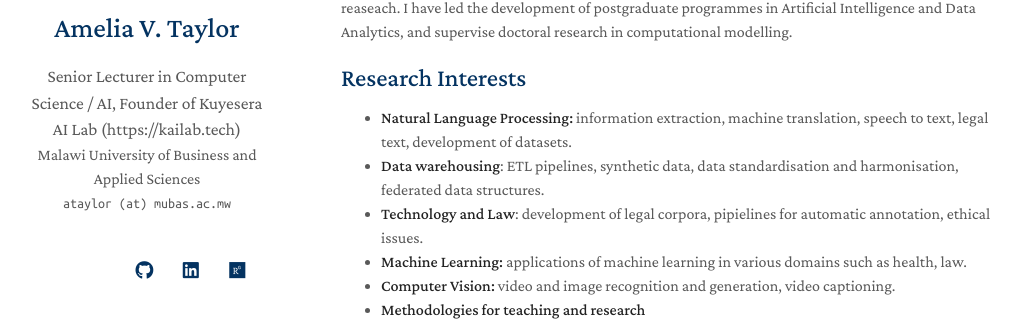
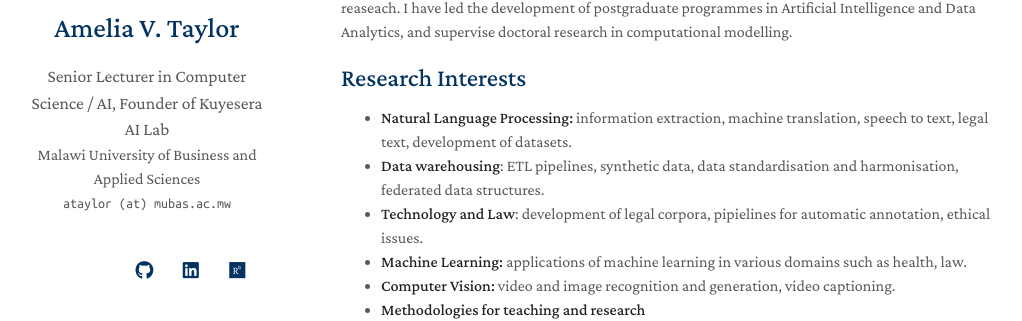
Before and after one commit to avtaylor/ameliataylor.github.io, a Jekyll site: the page built from index.md, in a window 1280 px wide. Shown: the part 229-550 px from the top of the page, without its empty margins (129-1151 px from the left). Built offline with Jekyll 4.4.1, drawn with Linux system fonts in a browser that asks for light colours; a style sheet for code colours, icons or effects is not loaded; our own code applies the rules of GitHub Pages for plain Markdown files; some of the changed lines change nothing that is shown.

Commit message:
Update _config.yml

```diff
--- a/_config.yml
+++ b/_config.yml
@@ -1,6 +1,6 @@
 # Basic Information
 title: Amelia V. Taylor
-position: Senior Lecturer in Computer Science / AI, Founder of Kuyesera AI Lab (https://kailab.tech)
+position: Senior Lecturer in Computer Science / AI, Founder of Kuyesera AI Lab
 affiliation: Malawi University of Business and Applied Sciences
 email: ataylor (at) mubas.ac.mw
 
```
